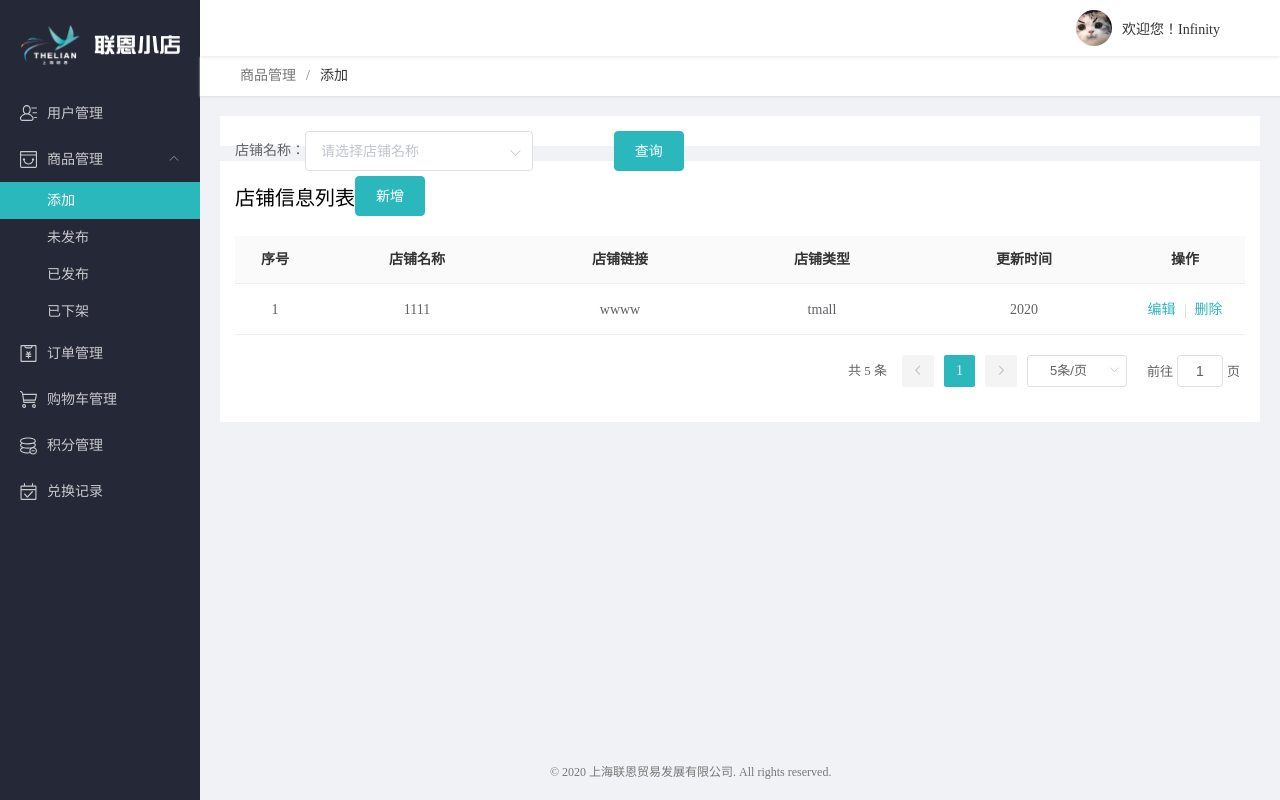
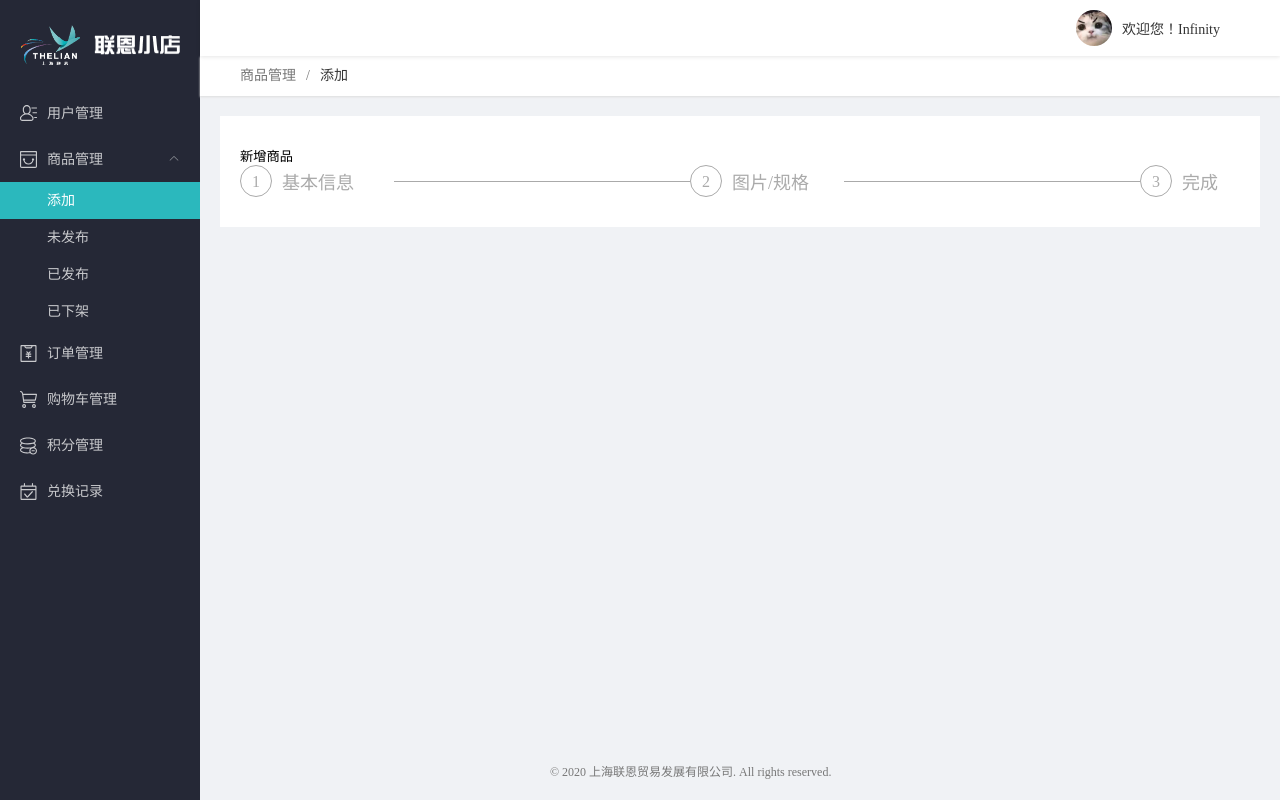
Before and after one commit to InfinityMo/theLianShop, a Vue app: page /#/commodity/add in a window 1280 px wide. Built offline with nearby package versions, Linux system fonts and the light colour scheme.

Commit message:
add files

```diff
--- a/src/common/styles/el-reset.less
+++ b/src/common/styles/el-reset.less
@@ -105,7 +105,7 @@
 }
 
 // 表单
-.form-inline {
+.demo-form-inline {
   display: flex;
   justify-content: space-between;
 
--- a/src/common/styles/page-table.less
+++ b/src/common/styles/page-table.less
@@ -1,5 +1,5 @@
 .search-wrap {
-  padding: 15px;
+  padding: 20px;
   background-color: #fff;
 
   .el-form-item {
@@ -9,7 +9,7 @@
 
 .table-wrap {
   padding: 15px;
-  margin-top: 15px;
+  margin-top: 10px;
   background-color: #fff;
 
   .table-info {
--- /dev/null
+++ b/src/components/steps.vue
@@ -0,0 +1,69 @@
+<template>
+  <div>
+    <ul class="flex-item-center step-wrap">
+      <li v-for="(step,index) in stepsData"
+          :key="index"
+          class="flex-between-center"
+          :class="{'flex-basis':index!==stepsData.length-1}">
+        <div class="flex-item-center title">
+          <span>{{index+1}}</span>
+          <label>{{step}}</label>
+        </div>
+        <div class="line"
+             v-if="index!==stepsData.length-1"></div>
+      </li>
+    </ul>
+  </div>
+</template>
+<script>
+export default {
+  props: {
+    stepsData: {
+      type: Array,
+      required: true,
+      default: () => []
+    },
+    active: {
+      type: Number,
+      required: true,
+      default: 0
+    }
+  }
+
+}
+</script>
+<style lang="less" scoped>
+.step-wrap {
+  .flex-basis {
+    flex-basis: 45%;
+  }
+  li {
+    color: #AAA;
+    .title {
+      margin-right: 20px;
+      span {
+        width: 32px;
+        height: 32px;
+        margin-right: 10px;
+        font-size: 16px;
+        text-align: center;
+        line-height: 32px;
+        border-radius: 50%;
+        border: 1px solid #aaa;
+        box-sizing: border-box;
+      }
+      label {
+        font-size: 18px;
+      }
+    }
+
+    .line {
+      width: calc(100% - 154px);
+      height: 1px;
+      border-bottom-color: #F0F0F0;
+      border-bottom: 1px solid;
+      box-sizing: border-box;
+    }
+  }
+}
+</style>
--- a/src/layouts/menuLayout.vue
+++ b/src/layouts/menuLayout.vue
@@ -3,7 +3,7 @@
     <!-- logo -->
     <div class="flex-between-center logo-wrap">
       <img class="logo"
-           src="@/assets/img/system/logo.png">
+           src="@/assets/img/system/logo.svg">
       <img class="title"
            src="@/assets/img/system/title.png">
     </div>
@@ -65,7 +65,6 @@
           </el-menu-item>
         </div>
       </div>
-
     </el-menu>
   </div>
 </template>
--- /dev/null
+++ b/src/views/commodity/add/add.less
@@ -0,0 +1,4 @@
+.add-wrap {
+  padding: 30px 20px;
+  background-color: #fff;
+}
--- a/src/views/commodity/add/index.vue
+++ b/src/views/commodity/add/index.vue
@@ -1,175 +1,37 @@
 <template>
   <div class="page">
-    <div class="search-wrap">
-      <el-form class="demo-form-inline"
-               ref="searchForm">
-        <el-col :span="9">
-          <el-form-item label="店铺名称：">
-            <el-tooltip class="tooltip-reset"
-                        effect="dark"
-                        :disabled="tipContent ? false:true"
-                        :content="tipContent"
-                        placement="top-start">
-              <el-cascader v-model="searchForm.RowGuid"
-                           placeholder="请选择店铺名称"
-                           popper-class="reset-casc"
-                           :options="selectOption"
-                           filterable
-                           clearable>
-                <span slot-scope="{ data }">
-                  <el-tooltip effect="dark"
-                              :content="data.label"
-                              placement="left">
-                    <span>{{data.label}}</span>
-                  </el-tooltip>
-                </span>
-              </el-cascader>
-            </el-tooltip>
-          </el-form-item>
-        </el-col>
-        <el-col :span="3">
-          <el-form-item class="search-btn">
-            <el-button type="primary"
-                       @click="queryHandel">查询</el-button>
-          </el-form-item>
-        </el-col>
-      </el-form>
-    </div>
-    <div class="table-wrap">
-      <div class="flex-item-center table-info">
-        <h4>店铺信息列表</h4>
-        <el-button type="primary"
-                   @click="addHandle">新增</el-button>
-      </div>
-      <standard-table :dataSource="tableData"
-                      :columns="columns"
-                      :pagination="PAGING"
-                      @tableChange="tableChange" />
+    <div class="add-wrap">
+      <h5>新增商品</h5>
+      <Step :stepsData="stepsData"
+            :active='active' />
     </div>
   </div>
 </template>
 <script>
-import tableMixin from '@/mixins/dealTable'
-import { columnsData } from './columnsData.js'
-import { tableSearchForm } from './searchForm'
-
+import Step from '@/components/steps'
 export default {
-  mixins: [tableMixin],
+  components: {
+    Step
+  },
   data () {
     return {
-      tipContent: '',
-      searchForm: JSON.parse(JSON.stringify(tableSearchForm)),
-      queryFrom: { RowGuid: '' },
-      columns: columnsData(this.$createElement, this),
-      tableData: [],
-      selectOption: [],
-      modalTitle: '', // 弹窗的名称
-      modalShow: false,
-      addEditId: '', // 编辑时存在id，新增时id为空
-      brandArr: [] // 弹窗品牌穿梭框数据
+      stepsData: ['基本信息', '图片/规格', '完成'],
+      active: 0
     }
   },
-  watch: {
-    'searchForm.RowGuid' (newVal, oldVal) {
-      if (newVal.length && newVal.length > 0) {
-        this.tipContent = this.selectOption.filter(item => item.value === this.searchForm.RowGuid[0])[0].label
-      } else {
-        this.tipContent = ''
-      }
-    }
-  },
+
   created () {
     // this.getSelects()
   },
-  mounted () {
-    this.getTableData() // 获取列表数据
-  },
+
   methods: {
-    getSelects () {
-      this._getSelectData(1).then(res => {
-        this.selectOption = res
-      }) // 获取下拉框数据
-    },
-    getTableData () {
-      this.tableData = [{
-        shop_name: '1111',
-        shop_url: 'wwww',
-        seller_type: 'tmall',
-        update_time: '2020'
-      }]
-      this.PAGING.total = 5
-    },
-    // 新增
-    addHandle () {
-      this._getSelectData(6).then(res => {
-        res.map(item => {
-          this.brandArr.push({
-            label: item.label,
-            key: item.value
-          })
-        })
-        this.addEditId = ''
-        this.modalTitle = '新增店铺'
-        this.modalShow = true
-      })
-    },
-    editMoadl (scoped) {
-      this._getSelectData(6).then(res => {
-        res.map(item => {
-          this.brandArr.push({
-            label: item.label,
-            key: item.value
-          })
-        })
-        this.modalShow = true
-        const { row } = scoped
-        this.addEditId = row.RowGuid
-        this.modalTitle = '编辑店铺'
-      })
-    },
-    // modal确认
-    modalConfirm () {
-      this.modalShow = false
-      this.brandArr = []
-      this.selectOption = []
-      this.getTableData()
-      this.getSelects()
-    },
-    // moadl关闭
-    modalCancel () {
-      this.brandArr = []
-      this.modalShow = false
-    },
-    deleteHandle (scoped) {
-      const { row } = scoped
-      this.$request.post('/shopDelete', {
-        RowGuid: row.RowGuid
-      }).then(res => {
-        if (res.errorCode === 1) {
-          this.$message.success('删除成功')
-          // 删除时需判断是不是最后一页
-          this._isLastPage()
-          this.getTableData()
-        } else {
-          this.$message.error('删除失败')
-        }
-      })
-    },
-    queryHandel () {
-      this.queryFrom = {
-        RowGuid: this.searchForm.RowGuid[0] || ''
-      }
-      this.getTableData()
-    },
-    // 表格分页的变化
-    tableChange (changeParams) {
-      this.PAGING.pageSize = changeParams.pageSize
-      this.PAGING.pageNum = changeParams.pageNum
-      this.getTableData()
-    }
+    // next () {
+    //   if (this.active++ > 2) this.active = 0
+    // }
   }
 }
 </script>
 <style lang="less" scoped>
 @import "../../../common/styles/page-table";
+@import "./add";
 </style>
--- a/src/views/commodity/unreleased/index.vue
+++ b/src/views/commodity/unreleased/index.vue
@@ -1,18 +1,28 @@
 <template>
   <div class="page">
     <div class="search-wrap">
-      <el-form class="form-inline"
-               ref="searchForm">
-        <!-- <el-col :span="9">
-          <el-form-item label="店铺名称：">
-            <el-input placeholder="请输入内容"
+      <el-form class="demo-form-inline">
+        <el-col :span="7">
+          <el-form-item label="商品名称："
+                        label-width="80px">
+            <el-input placeholder="请输入商品名称"
                       v-model="input"
                       clearable>
             </el-input>
           </el-form-item>
-        </el-col> -->
-        <el-col :span="3">
+        </el-col>
+        <el-col :span="7">
+          <el-form-item label="商品类型："
+                        label-width="80px">
+            <el-cascader :options="options"
+                         :props="{ checkStrictly: true }"
+                         clearable>
+            </el-cascader>
+          </el-form-item>
+        </el-col>
+        <el-col :span="10">
           <el-form-item class="search-btn">
+            <el-button @click="queryHandel">重置</el-button>
             <el-button type="primary"
                        @click="queryHandel">查询</el-button>
           </el-form-item>
```
Also changed, not shown: src/assets/img/system/logo.svg (added), src/assets/img/system/logo1.png (renamed from src/assets/img/system/logo.png).
